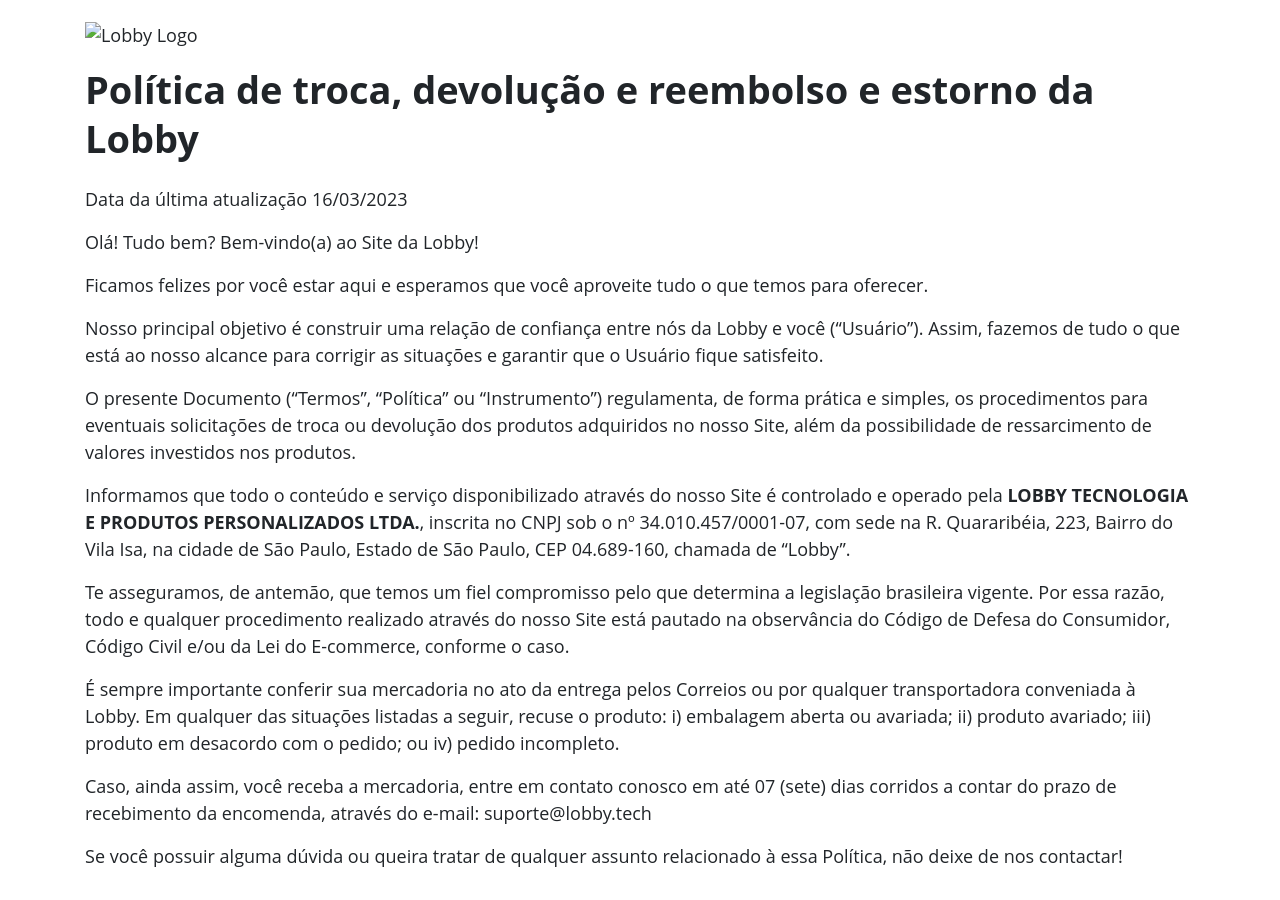
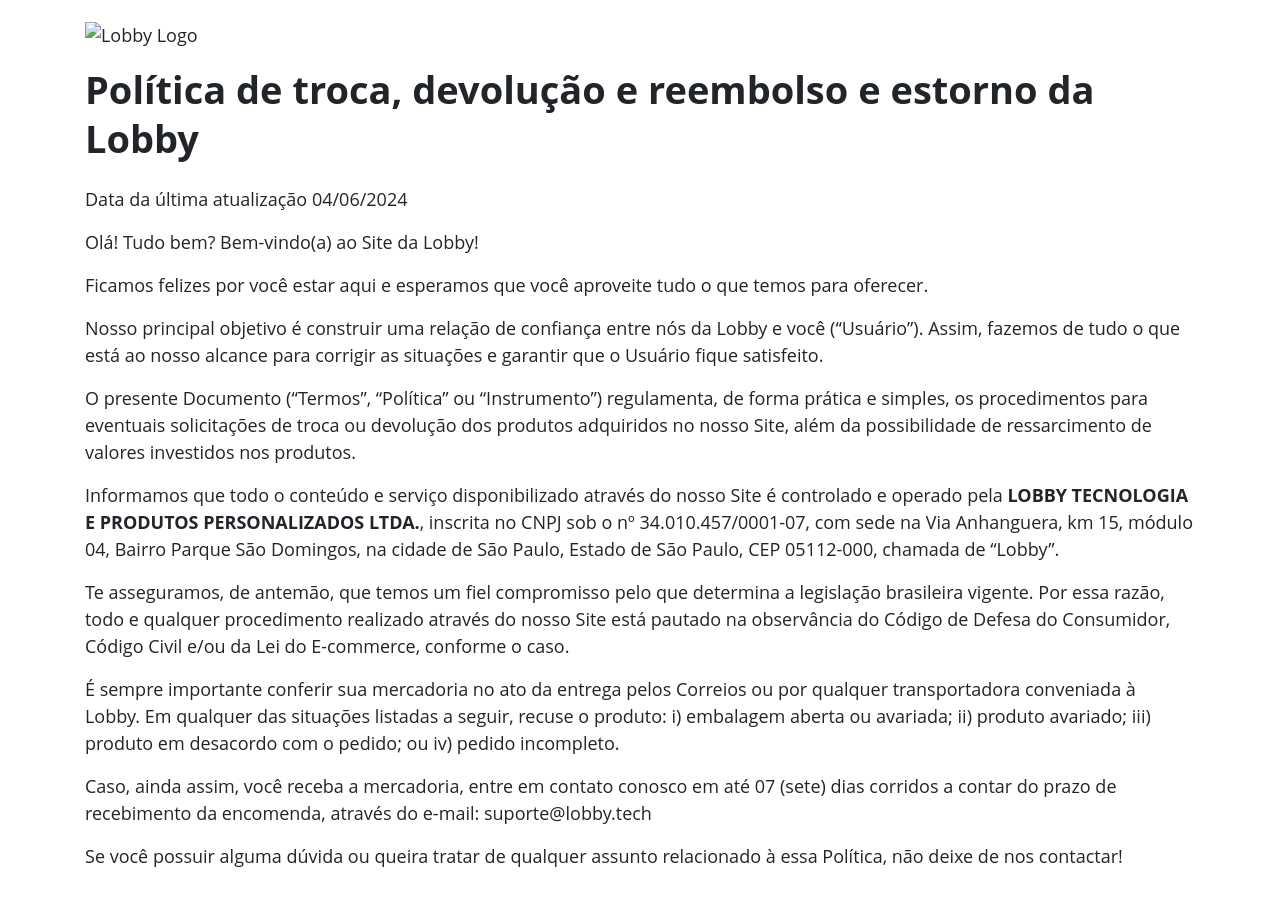
Before and after one commit to lobby-tech/lobby.tech, a Jekyll site: the page built from politica-de-devolucao-e-reembolso/index.html, in a window 1280 px wide and 900 px high. Built offline with Jekyll 4.4.1, drawn with Linux system fonts in a browser that asks for light colours; a script that is not in the unit is left out; some of the changed text lies outside the part shown.

Commit message:
Updated terms and privacy

```diff
--- a/politica-de-devolucao-e-reembolso/index.html
+++ b/politica-de-devolucao-e-reembolso/index.html
@@ -7,13 +7,13 @@
     <div class="col-12 col-md-12 col-lg-12 pt-4">
       <p style="margin-top:20px"><img src="/assets/images/lobby-logo.png" width="150px" alt="Lobby Logo"></p>
       <h1 class="font--xl">Política de troca, devolução e reembolso e estorno da Lobby</h1>
-      <p>Data da última atualização 16/03/2023</p>
+      <p>Data da última atualização 04/06/2024</p>
 
       <p>Olá! Tudo bem? Bem-vindo(a) ao Site da Lobby!</p>
       <p>Ficamos felizes por você estar aqui e esperamos que você aproveite tudo o que temos para oferecer.</p>
       <p>Nosso principal objetivo é construir uma relação de confiança entre nós da Lobby e você (“Usuário”). Assim, fazemos de tudo o que está ao nosso alcance para corrigir as situações e garantir que o Usuário fique satisfeito.</p>
       <p>O presente Documento (“Termos”, “Política” ou “Instrumento”) regulamenta, de forma prática e simples, os procedimentos para eventuais solicitações de troca ou devolução dos produtos adquiridos no nosso Site, além da possibilidade de ressarcimento de valores investidos nos produtos.</p>
-      <p>Informamos que todo o conteúdo e serviço disponibilizado através do nosso Site é controlado e operado pela <b>LOBBY TECNOLOGIA E PRODUTOS PERSONALIZADOS LTDA.</b>, inscrita no CNPJ sob o nº 34.010.457/0001-07, com sede na R. Quararibéia, 223, Bairro do Vila Isa, na cidade de São Paulo, Estado de São Paulo, CEP 04.689-160, chamada de “Lobby”.</p>
+      <p>Informamos que todo o conteúdo e serviço disponibilizado através do nosso Site é controlado e operado pela <b>LOBBY TECNOLOGIA E PRODUTOS PERSONALIZADOS LTDA.</b>, inscrita no CNPJ sob o nº 34.010.457/0001-07, com sede na Via Anhanguera, km 15, módulo 04, Bairro Parque São Domingos, na cidade de São Paulo, Estado de São Paulo, CEP 05112-000, chamada de “Lobby”.</p>
       <p>Te asseguramos, de antemão, que temos um fiel compromisso pelo que determina a legislação brasileira vigente. Por essa razão, todo e qualquer procedimento realizado através do nosso Site está pautado na observância do Código de Defesa do Consumidor, Código Civil e/ou da Lei do E-commerce, conforme o caso.</p>
       <p>É sempre importante conferir sua mercadoria no ato da entrega pelos Correios ou por qualquer transportadora conveniada à Lobby. Em qualquer das situações listadas a seguir, recuse o produto: i) embalagem aberta ou avariada; ii) produto avariado; iii) produto em desacordo com o pedido; ou iv) pedido incompleto.</p>
       <p>Caso, ainda assim, você receba a mercadoria, entre em contato conosco em até 07 (sete) dias corridos a contar do prazo de recebimento da encomenda, através do e-mail: suporte@lobby.tech</p>
@@ -150,7 +150,18 @@
         <p>11.4.2. O kit marcado como entregue e assinado não pode ser considerado perdido e não será coberto por esta Política.</p>
       </div>
       <p>11.5. <b>Itens devolvidos à Lobby.</b> Em muitos casos, os kits não entregues são devolvidos para Lobby. Em tais casos, as taxas de postagem de retorno e/ou reenvio serão cobradas ao Usuário.</p>
+
       <br>
+      <footer>
+        <h2 class="font--lg"><b>DADOS DE CONTATO</b></h2>
+        <p>LOBBY TECNOLOGIA E PRODUTOS PERSONALIZADOS LTDA.</p>
+        <p>CNPJ nº 34.010.457/0001-07</p>
+        <p>Via Anhanguera, km 15, módulo 04, Parque São Domingos, São Paulo, SP, CEP 05112-000.</p>
+        <p>dados@lobby.tech</p>
+        <br>
+        <p>Horários de Atendimento</p>
+        <p>Segunda à Sexta: Das 09h às 18h.</p>
+      </footer>
       <br>
     </div>
   </div>
--- a/termos-de-uso-lojinha/index.html
+++ b/termos-de-uso-lojinha/index.html
@@ -7,14 +7,14 @@
     <div class="col-12 col-md-12 col-lg-12 pt-4">
       <p style="margin-top:20px"><img src="/assets/images/lobby-logo.png" width="150px" alt="Lobby Logo"></p>
       <h1 class="font--xl">Termos e condições de uso da Lojinha da sua marca</h1>
-      <p>Data da última atualização 07/03/2024</p>
+      <p>Data da última atualização 04/06/2024</p>
 
       <p>Olá! Tudo bem? Bem-vindo(a) ao Site da Lobby!</p>
       <p>Ficamos felizes por você estar aqui e esperamos que você aproveite tudo o que temos para oferecer.</p>
       <p>A seguir apresentamos a você os Termos de Uso (“Termos” ou “Termos de Uso”), documento que relaciona as principais regras a serem observadas por todos que acessam e utilizam as funcionalidades da Lojinha (“Lojinha”).</p>
       <p>Leia estes Termos de Uso com atenção, pois são um contrato vinculativo entre você e a Lobby.</p>
 
-      <p>Por estes Termos e por estarem de acordo com os termos que se seguem, tendo por Partes, de um lado, <b>LOBBY TECNOLOGIA E PRODUTOS PERSONALIZADOS LTDA.</b>, inscrita no CNPJ sob o nº 34.010.457/0001-07, com sede na R. Quararibéia, 223, Bairro do Vila Isa, na cidade de São Paulo, Estado de São Paulo, CEP 04.689-160, chamada de “Lobby”, de outro lado, qualquer pessoa que adquire o plano mensal da Lojinha, chamado(a) de “Cliente”. Lobby e Cliente, em conjunto, serão chamados de Partes.</p>
+      <p>Por estes Termos e por estarem de acordo com os termos que se seguem, tendo por Partes, de um lado, <b>LOBBY TECNOLOGIA E PRODUTOS PERSONALIZADOS LTDA.</b>, inscrita no CNPJ sob o nº 34.010.457/0001-07, com sede na Via Anhanguera, km 15, módulo 04, Bairro Parque São Domingos, na cidade de São Paulo, Estado de São Paulo, CEP 05112-000, chamada de “Lobby”, de outro lado, qualquer pessoa que adquire o plano mensal da Lojinha, chamado(a) de “Cliente”. Lobby e Cliente, em conjunto, serão chamados de Partes.</p>
 
       <p>A plataforma da Lojinha e todo o seu conteúdo é controlado e operado pela Lobby, sendo, portanto, todos os direitos reservados.</p>
       <p>Caso queira nos dar algum feedback sobre a Lojinha, tenha dúvidas ou precise tratar de qualquer assunto relacionado a estes Termos de Uso, entre em contato conosco de segunda à sexta, das 09h às 18h pelo nosso e-mail: suporte@lobby.tech</p>
@@ -185,7 +185,7 @@
         <h2 class="font--lg"><b>DADOS DE CONTATO</b></h2>
         <p>LOBBY TECNOLOGIA E PRODUTOS PERSONALIZADOS LTDA.</p>
         <p>CNPJ nº 34.010.457/0001-07</p>
-        <p>R. Quararibéia, 223, Bairro Vila Isa, na cidade de São Paulo, Estado de São Paulo, CEP 04.689-160.</p>
+        <p>Via Anhanguera, km 15, módulo 04, Parque São Domingos, São Paulo, SP, CEP 05112-000.</p>
         <p>dados@lobby.tech</p>
         <br>
         <p>Horários de Atendimento</p>
--- a/termos-de-uso/index.html
+++ b/termos-de-uso/index.html
@@ -7,14 +7,14 @@
     <div class="col-12 col-md-12 col-lg-12 pt-4">
       <p style="margin-top:20px"><img src="/assets/images/lobby-logo.png" width="150px" alt="Lobby Logo"></p>
       <h1 class="font--xl">Termos e condições de uso da Lobby</h1>
-      <p>Data da última atualização 12/05/2024</p>
+      <p>Data da última atualização 04/06/2024</p>
 
       <p>Olá! Tudo bem? Bem-vindo(a) ao Site da Lobby!</p>
       <p>Ficamos felizes por você estar aqui e esperamos que você aproveite tudo o que temos para oferecer.</p>
       <p>A seguir apresentamos a você os Termos de Uso (“Termos” ou “Termos de Uso” ou “Instrumento”), documento que relaciona as principais regras a serem observadas por todos que acessam e utilizam as funcionalidades do Site (https://lobby.tech/) (“Site”).</p>
       <p>Leia estes Termos de Uso com atenção, pois são um contrato vinculativo entre você e a Lobby.</p>
 
-      <p>Por este instrumento e por estarem de acordo com os termos que se seguem, tendo por Partes, de um lado, <b>LOBBY TECNOLOGIA E PRODUTOS PERSONALIZADOS LTDA.</b>, inscrita no CNPJ sob o nº 34.010.457/0001-07, com sede na R. Quararibéia, 223, Bairro do Vila Isa, na cidade de São Paulo, Estado de São Paulo, CEP 04.689-160, chamada de “Lobby”, de outro lado, qualquer pessoa que acessa, utiliza e/ou se cadastra no Site, chamado de “Usuário”.</p>
+      <p>Por este instrumento e por estarem de acordo com os termos que se seguem, tendo por Partes, de um lado, <b>LOBBY TECNOLOGIA E PRODUTOS PERSONALIZADOS LTDA.</b>, inscrita no CNPJ sob o nº 34.010.457/0001-07, com sede na Via Anhanguera, km 15, módulo 04, Bairro Parque São Domingos, na cidade de São Paulo, Estado de São Paulo, CEP 05112-000, chamada de “Lobby”, de outro lado, qualquer pessoa que acessa, utiliza e/ou se cadastra no Site, chamado de “Usuário”.</p>
       <p>Este Site e todo o seu conteúdo é controlado e operado pela Lobby, sendo, portanto, todos os direitos reservados.</p>
       <p>Caso queira nos dar algum feedback sobre o Site, tenha dúvidas ou precise tratar de qualquer assunto relacionado a estes Termos de Uso, entre em contato conosco de segunda à sexta, das 09h às 18h pelo nosso e-mail: suporte@lobby.tech</p>
 
@@ -204,7 +204,7 @@
         <h2 class="font--lg"><b>DADOS DE CONTATO</b></h2>
         <p>LOBBY TECNOLOGIA E PRODUTOS PERSONALIZADOS LTDA.</p>
         <p>CNPJ nº 34.010.457/0001-07</p>
-        <p>R. Quararibéia, 223, Bairro Vila Isa, na cidade de São Paulo, Estado de São Paulo, CEP 04.689-160.</p>
+        <p>Via Anhanguera, km 15, módulo 04, Parque São Domingos, São Paulo, SP, CEP 05112-000.</p>
         <p>dados@lobby.tech</p>
         <br>
         <p>Horários de Atendimento</p>
```
Also changed, not shown: politica-de-privacidade/index.html (+4 -4 lines).
